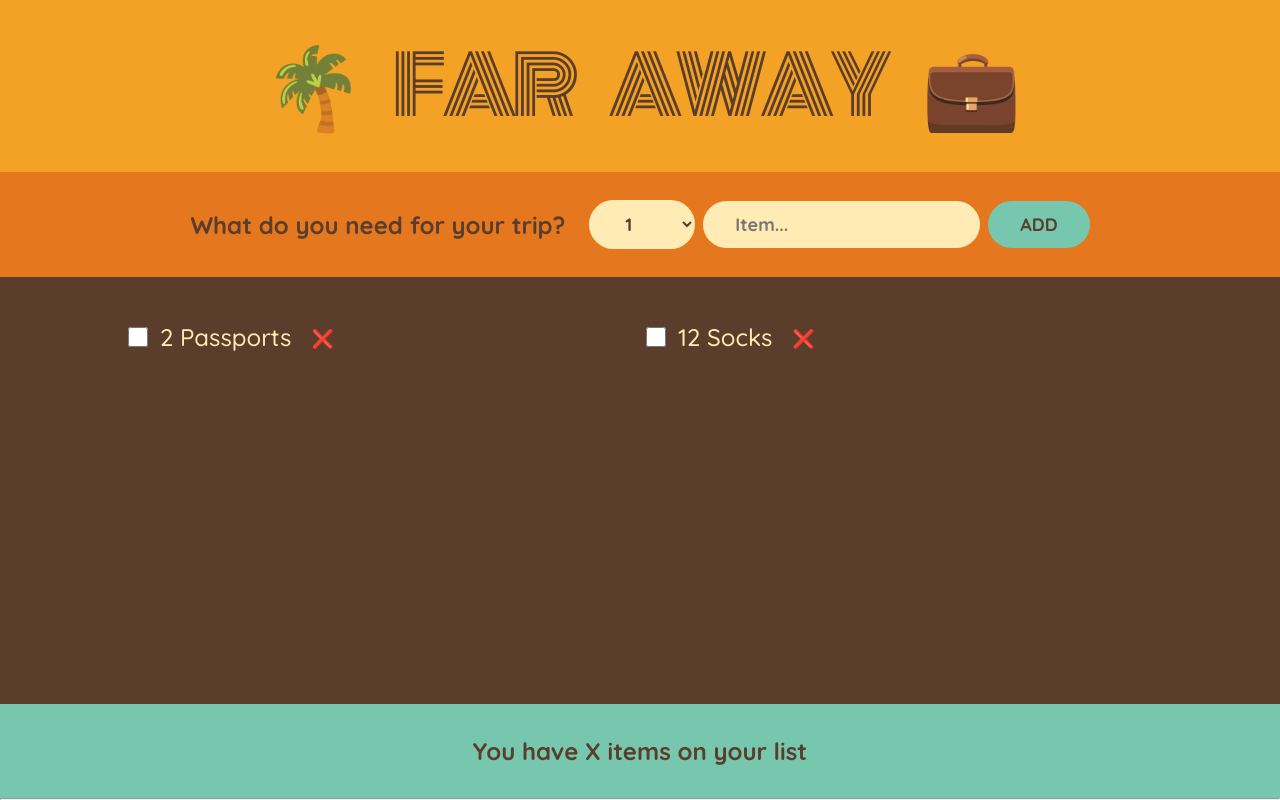
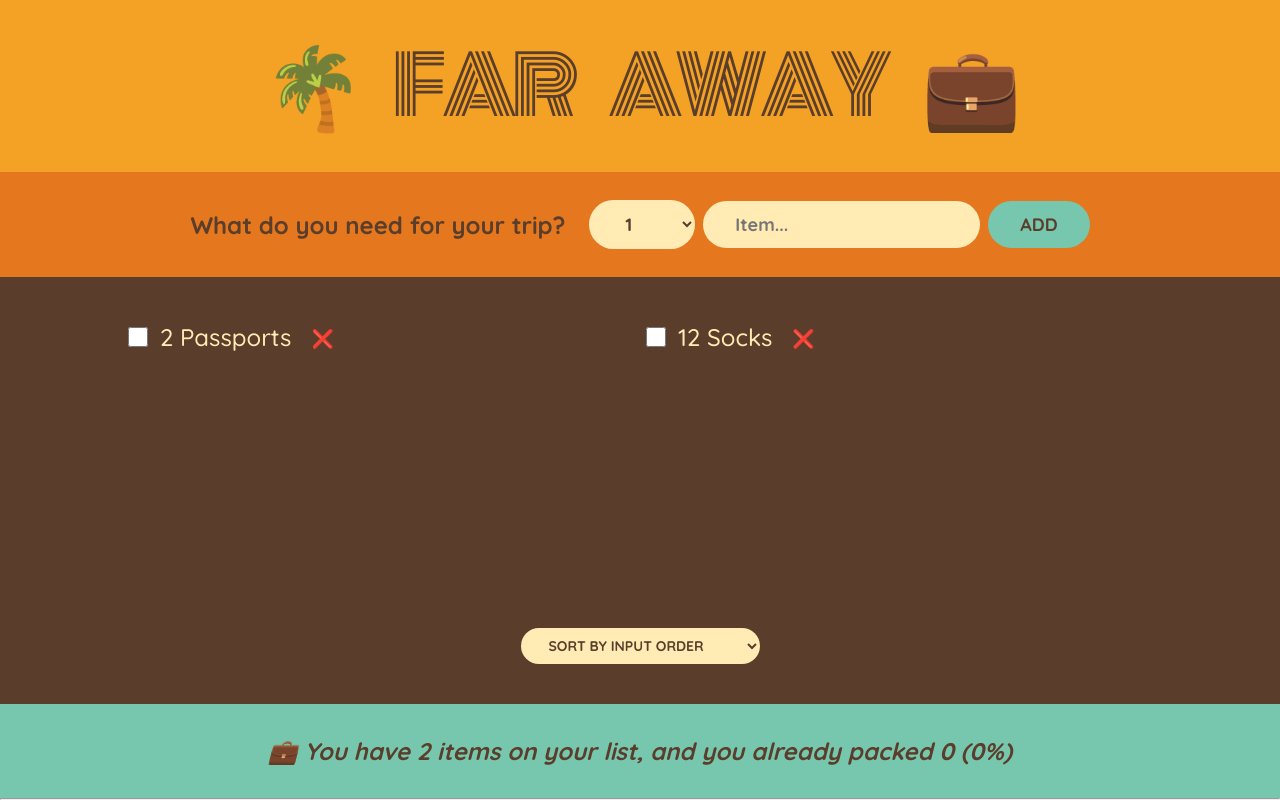
Before and after one commit to AbstractNik/React-E2E, a React (Vite) app in the folder Far Away/: page / in a window 1280 px wide. Built offline with nearby package versions, Linux system fonts and the light colour scheme.

Commit message:
Completed till sorting of the items lecture

```diff
--- a/Far Away/src/App.jsx
+++ b/Far Away/src/App.jsx
@@ -1,5 +1,4 @@
-
-import './App.css'
+import "./App.css";
 import { useState } from "react";
 // import Flashcards from "./Flashcard";
 import Counter from "./Counter";
@@ -8,8 +7,6 @@
   { id: 1, description: "Passports", quantity: 2, packed: false },
   { id: 2, description: "Socks", quantity: 12, packed: false },
 ];
-
-
 
 // App.js
 export default function App() {
@@ -25,8 +22,8 @@
   function handleToggleItem(id) {
     setItems((items) =>
       items.map((item) =>
-        item.id === id ? { ...item, packed: !item.packed } : item
-      )
+        item.id === id ? { ...item, packed: !item.packed } : item,
+      ),
     );
   }
 
@@ -34,8 +31,12 @@
     <div className="app">
       <Logo />
       <Form onAddItems={handleAddItems} />
-      <PackingList items={items} onDeleteItem={handleDeleteItem} onToggleItem={handleToggleItem} />
-      <Stats />
+      <PackingList
+        items={items}
+        onDeleteItem={handleDeleteItem}
+        onToggleItem={handleToggleItem}
+      />
+      <Stats items={items} />
       <hr />
       {/* <Flashcards /> */}
       {/* <Counter /> */}
@@ -71,9 +72,14 @@
       <h3>What do you need for your trip?</h3>
 
       {/* 2 & 3. Bind value and handle onChange for Select */}
-      <select value={quantity} onChange={(e) => setQuantity(Number(e.target.value))}>
+      <select
+        value={quantity}
+        onChange={(e) => setQuantity(Number(e.target.value))}
+      >
         {Array.from({ length: 20 }, (_, i) => i + 1).map((num) => (
-          <option value={num} key={num}>{num}</option>
+          <option value={num} key={num}>
+            {num}
+          </option>
         ))}
       </select>
 
@@ -90,13 +96,38 @@
 }
 
 function PackingList({ items, onDeleteItem, onToggleItem }) {
+  const [sortBy, setSortBy] = useState("input"); // 1. Create State
+  // 2. Derive Sorted Items
+  let sortedItems;
+
+  if (sortBy === "input") sortedItems = items;
+  if (sortBy === "description")
+    sortedItems = items
+      .slice()
+      .sort((a, b) => a.description.localeCompare(b.description));
+  if (sortBy === "packed")
+    sortedItems = items
+      .slice()
+      .sort((a, b) => Number(b.packed) - Number(a.packed));
   return (
     <div className="list">
       <ul>
-        {items.map((item) => (
-          <Item item={item} key={item.id} onDeleteItem={onDeleteItem} onToggleItem={onToggleItem} />
+        {sortedItems.map((item) => (
+          <Item
+            item={item}
+            key={item.id}
+            onDeleteItem={onDeleteItem}
+            onToggleItem={onToggleItem}
+          />
         ))}
       </ul>
+      <div className="actions">
+        <select value={sortBy} onChange={(e) => setSortBy(e.target.value)}>
+          <option value="input">Sort by input order</option>
+          <option value="description">Sort by description</option>
+          <option value="packed">Sort by packed status</option>
+        </select>
+      </div>
     </div>
   );
 }
@@ -118,6 +149,28 @@
   );
 }
 
-function Stats() {
-  return <footer className="stats">You have X items on your list</footer>;
+function Stats({ items }) {
+  // 1. Early Return for empty state
+  if (!items.length)
+    return (
+      <p className="stats">
+        <em>Start adding some items to your packing list! 🚀</em>
+      </p>
+    );
+
+  // 2. Derived State (calculated every render)
+  const numItems = items.length;
+  const numPacked = items.filter((item) => item.packed).length;
+  const percentage = Math.round((numPacked / numItems) * 100);
+
+  return (
+    <footer className="stats">
+      {/* 3. Conditional Rendering using Ternary Operator */}
+      <em>
+        {percentage === 100
+          ? "You got everything! Ready to go ✈️"
+          : `💼 You have ${numItems} items on your list, and you already packed ${numPacked} (${percentage}%)`}
+      </em>
+    </footer>
+  );
 }
```
